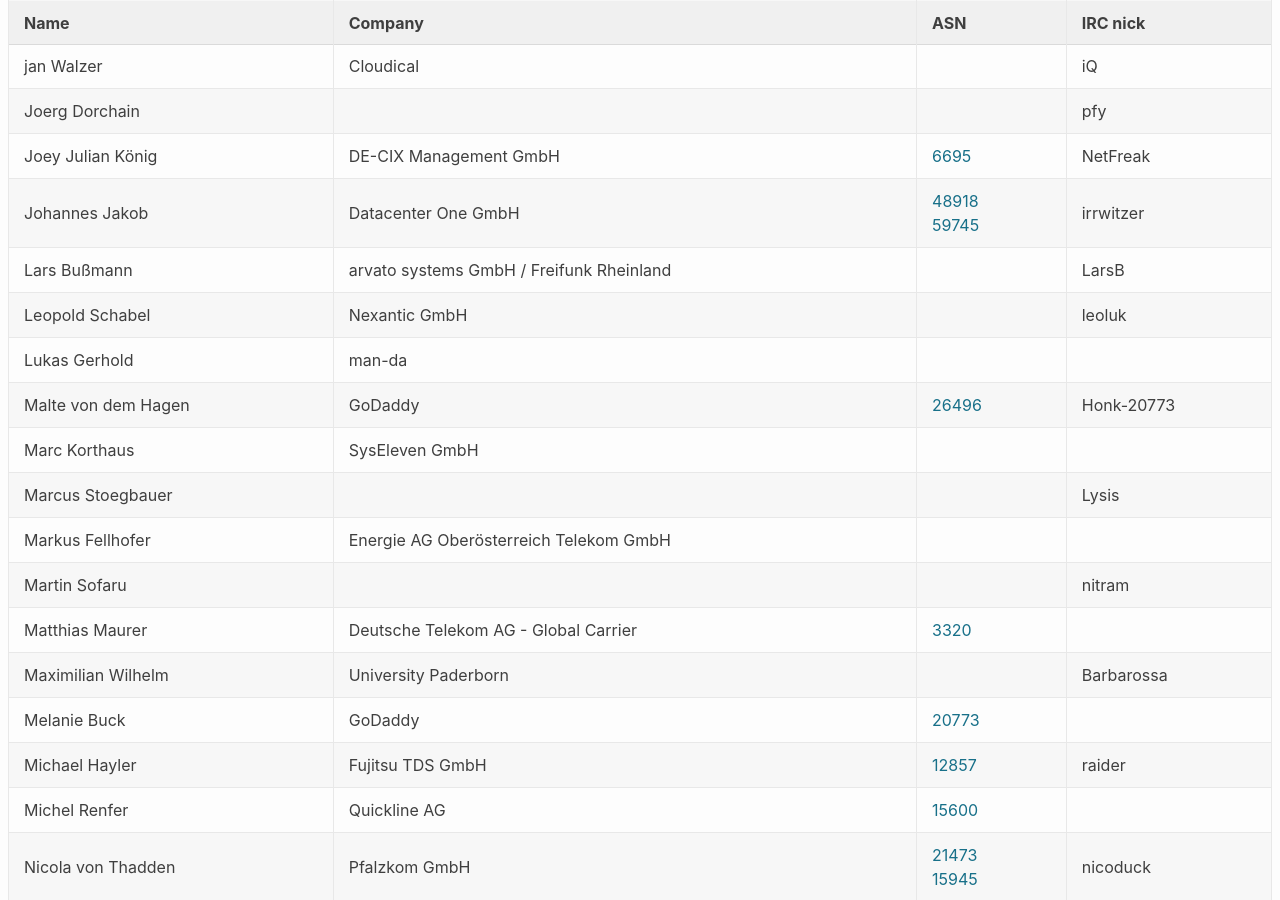
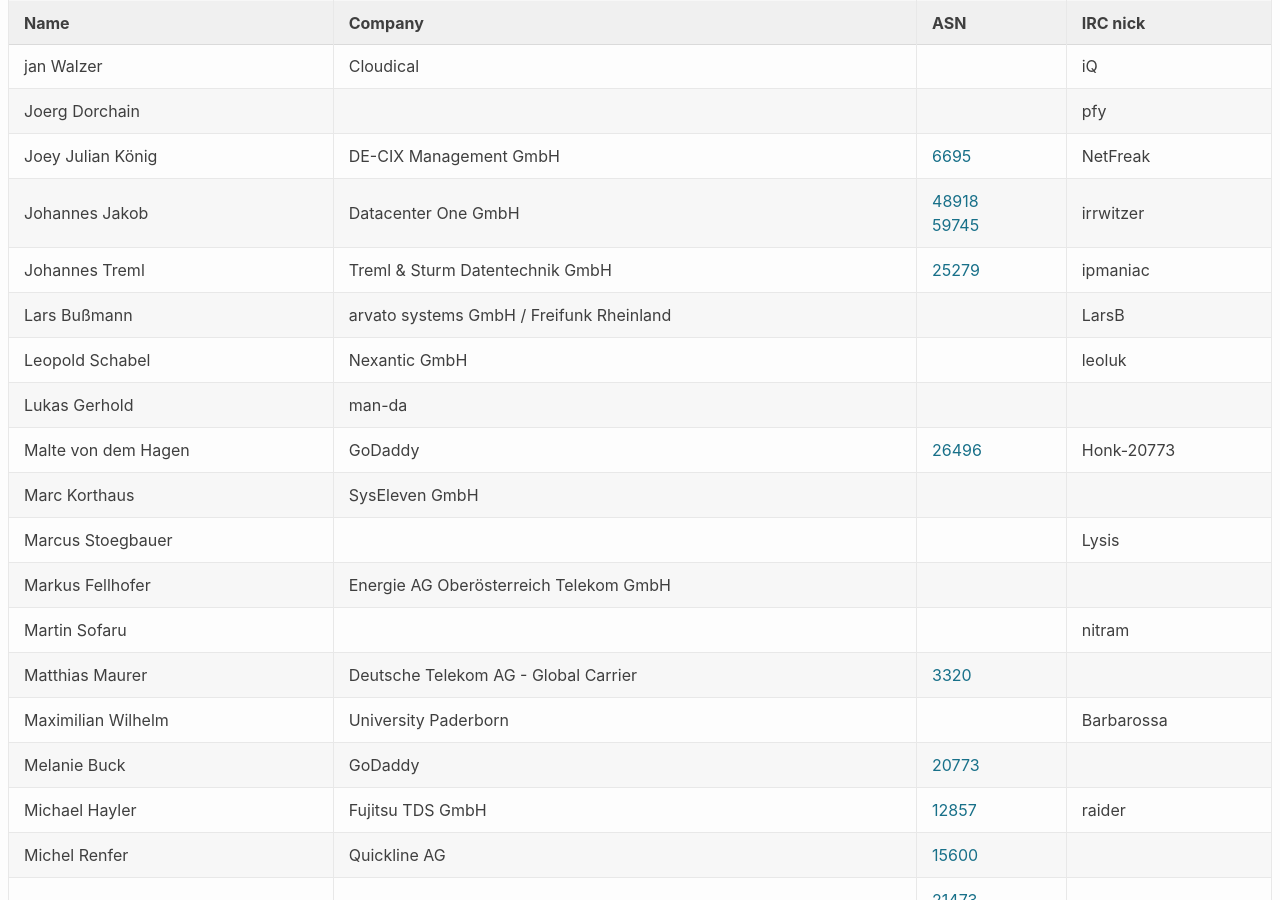
Before and after one commit to denog/pretix-attendeelist, a Jekyll site: the page built from index.markdown, in a window 1280 px wide and 900 px high, scrolled down 1204 px. Built offline with Jekyll 4.4.1, drawn with Linux system fonts in a browser that asks for light colours.

Commit message:
Latest data: Tue Mar 23 15:56:17 UTC 2021

```diff
--- a/_data/attendees_meetup_leader_2021-01.json
+++ b/_data/attendees_meetup_leader_2021-01.json
@@ -178,6 +178,12 @@
     "company": "Datacenter One GmbH",
     "irc": "irrwitzer",
     "asn": "48918 59745"
+  },
+  {
+    "name": "Johannes Treml",
+    "company": "Treml & Sturm Datentechnik GmbH",
+    "irc": "ipmaniac",
+    "asn": "25279"
   },
   {
     "name": "Lars Bußmann",
```
